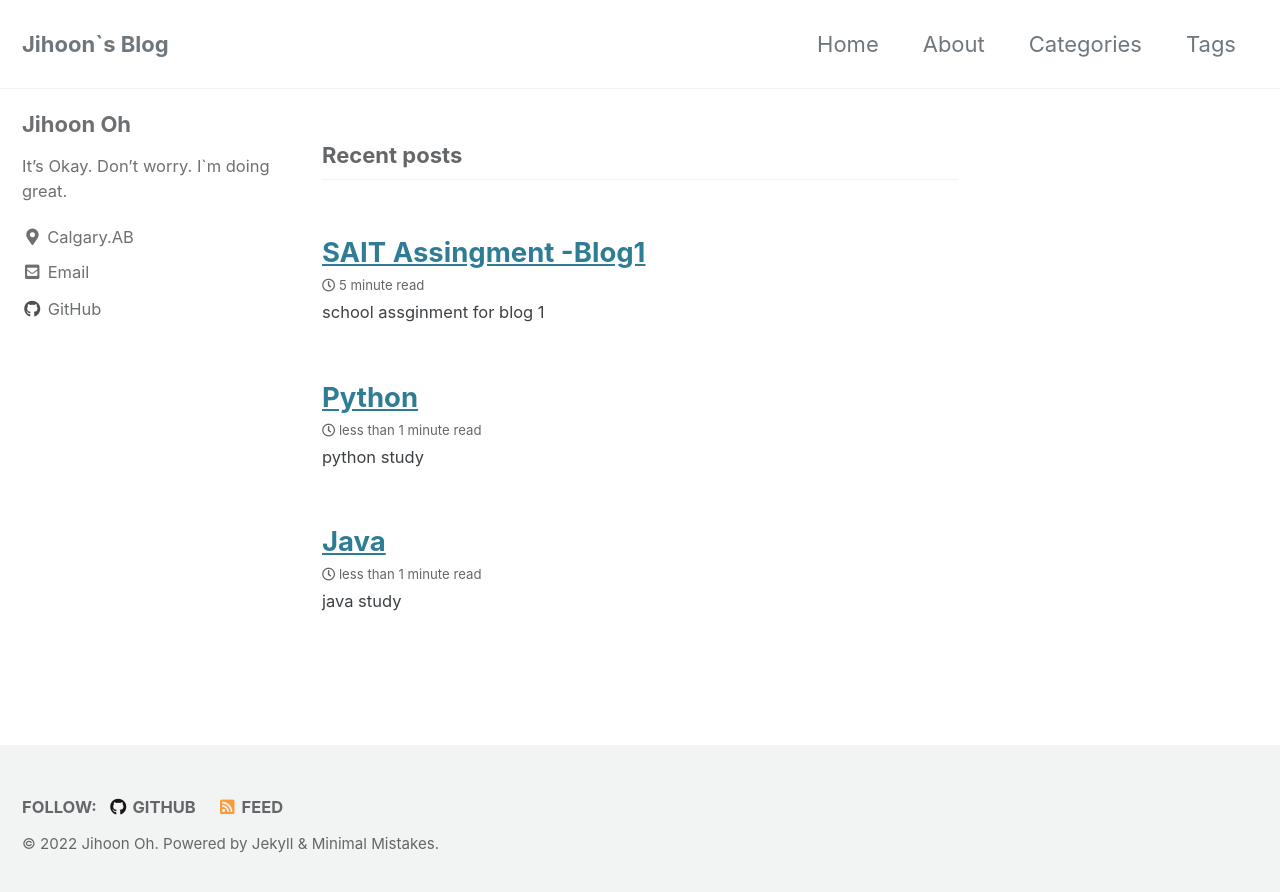
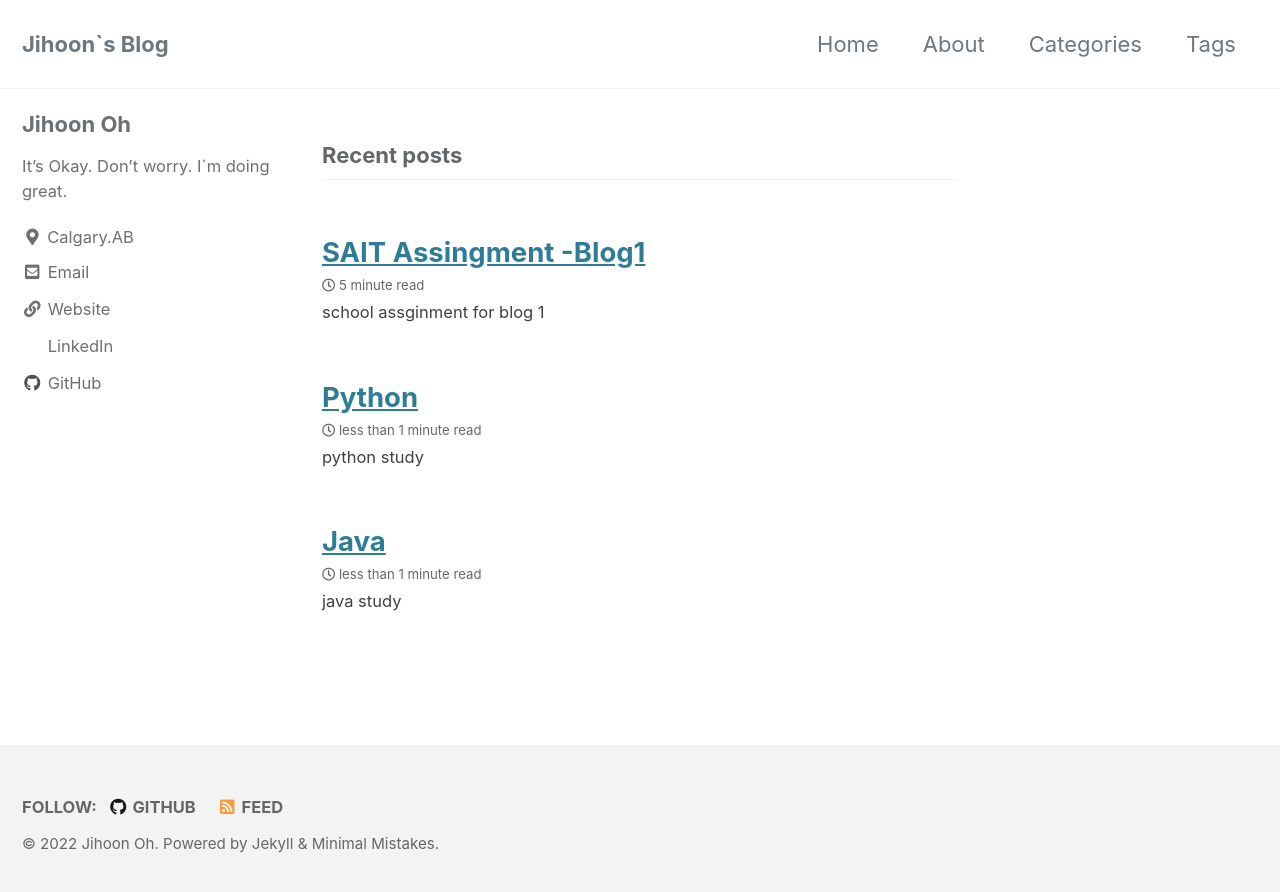
Before and after one commit to jihoon0324/jihoon0324.github.io, a Jekyll site: the page built from index.html, in a window 1280 px wide. Shown: the top 892 px of the page. Built offline with Jekyll 4.4.1, drawn with Linux system fonts in a browser that asks for light colours; cached includes are drawn as plain includes; the list of posts is cut into pages by our own code.

Commit message:
add config.yml

```diff
--- a/_config.yml
+++ b/_config.yml
@@ -113,10 +113,10 @@ author:
       url: mailto:jihoon0324@hotmail.com
     - label: "Website"
       icon: "fas fa-fw fa-link"
-      # url: "https://your-website.com"
-    - label: "Twitter"
-      icon: "fab fa-fw fa-twitter-square"
-      # url: "https://twitter.com/"
+      url: "https://jihoon0324.github.io/"
+    - label: "LinkedIn"
+      icon: "fab fa-fw fa-LinkedIn-square"
+      url: "https://www.linkedin.com/in/jihoon-oh-30585a204/"
     - label: "Facebook"
       icon: "fab fa-fw fa-facebook-square"
       # url: "https://facebook.com/"
```
